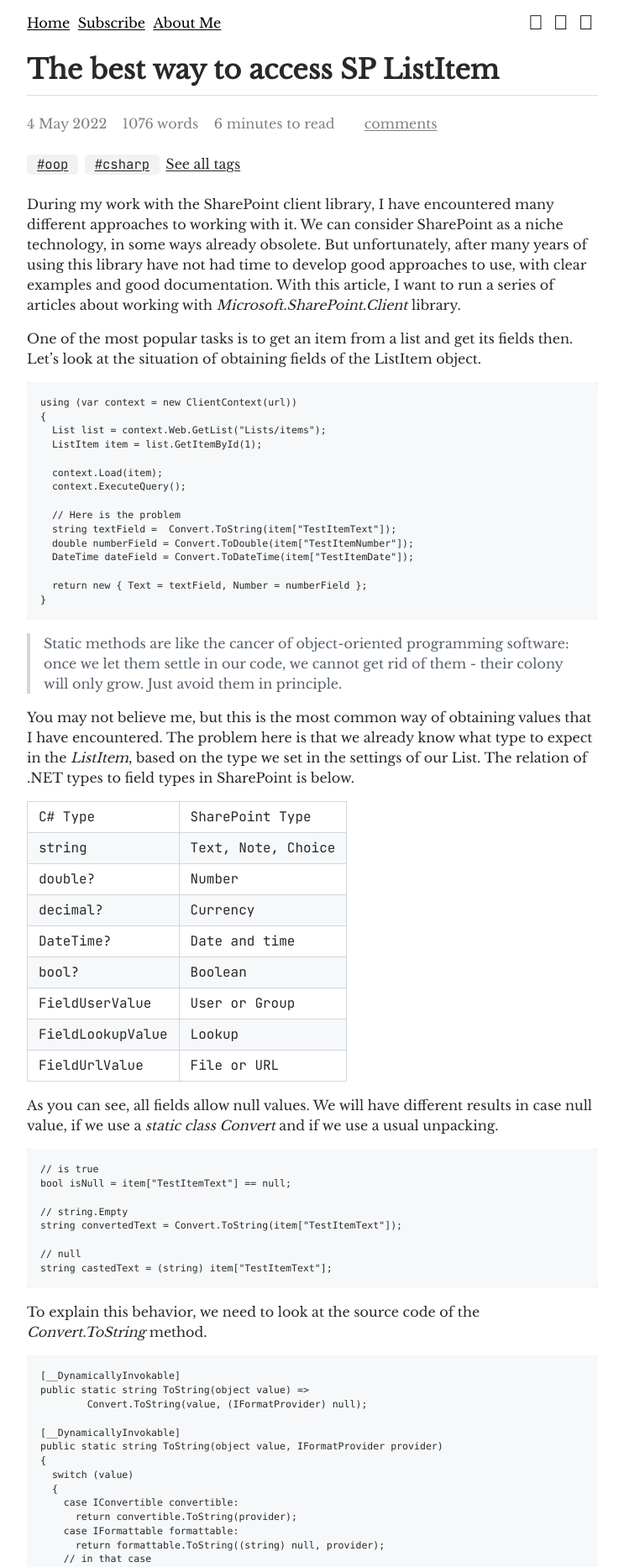
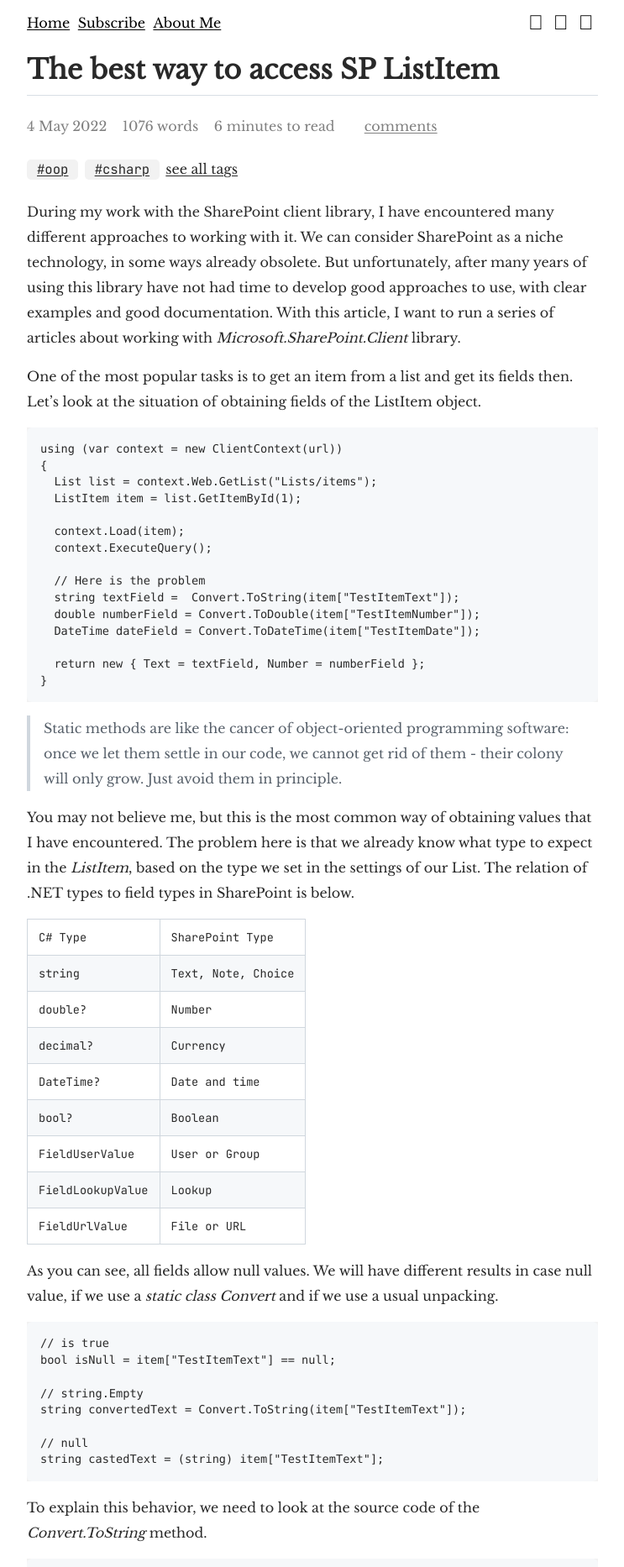
Before and after one commit to burmistrov-tech/blog, a Jekyll site: the page built from _posts/2022/may/2022-05-04-unpacking-from-listitem.md, in a window 1280 px wide. Shown: the top 1866 px of the page at 84% size, without its empty margins (268-1011 px from the left). Built offline with Jekyll 4.4.1, drawn with Linux system fonts in a browser that asks for light colours; some web fonts are replaced; comment, search, counter and statistics services are not loaded; some of the changed text lies outside the part shown.

Commit message:
fixes #12 #13 #14

```diff
--- a/_includes/post-tags.html
+++ b/_includes/post-tags.html
@@ -7,6 +7,6 @@
 
     {%- endfor -%}
 
-    <li><a href="/tags">See all tags</a></li>
+    <li><a href="/tags">see all tags</a></li>
   </ul>
 {% endif %}
--- a/_sass/_markdown.scss
+++ b/_sass/_markdown.scss
@@ -1,6 +1,7 @@
 @import url('https://fonts.googleapis.com/css?family=Libre+Baskerville:400|JetBrains+Mono:400,500|Ubuntu+Mono:400');
 $black: rgba(41, 41, 41, 1);
 $code-font: 'JetBrains Mono', 'Ubuntu Mono', monospace;
+$small: 85%;
 
 .markdown-body {
   -ms-text-size-adjust: 100%;
@@ -10,7 +11,6 @@
   background-color: #ffffff;
   font-family: $code-font;
   font-size: 16px;
-  line-height: 1.5;
   word-wrap: break-word;
 }
 
@@ -249,8 +249,7 @@
 .markdown-body pre {
   margin-top: 0;
   margin-bottom: 0;
-  font-family: ui-monospace,SFMono-Regular,SF Mono,Menlo,Consolas,Liberation Mono,monospace;
-  font-size: 12px;
+  font-family: $code-font;
   word-wrap: normal;
 }
 
@@ -446,18 +445,6 @@
   outline: none;
 }
 
-.markdown-body p,
-.markdown-body blockquote,
-.markdown-body ul,
-.markdown-body ol,
-.markdown-body dl,
-.markdown-body table,
-.markdown-body pre,
-.markdown-body details {
-  margin-top: 0;
-  margin-bottom: 16px;
-}
-
 .markdown-body blockquote>:first-child {
   margin-top: 0;
 }
@@ -572,6 +559,10 @@
 .markdown-body dl dd {
   padding: 0 16px;
   margin-bottom: 16px;
+}
+
+.markdown-body table {
+  font-size: $small;
 }
 
 .markdown-body table th {
@@ -743,7 +734,6 @@
 .markdown-body pre {
   padding: 16px;
   overflow: auto;
-  font-size: 85%;
   line-height: 1.45;
   background-color: #f6f8fa;
   border-radius: 6px;
--- a/assets/css/layout.scss
+++ b/assets/css/layout.scss
@@ -45,10 +45,19 @@
   }
 }
 
+p,
+blockquote,
+ul,
+ol,
+dl,
+table,
+pre,
+details {
+  margin-bottom: 16px;
+}
+
 p {
   font-family: $primary-font;
-  margin-top: 0;
-  margin-bottom: 10px;
 }
 
 h1,
@@ -98,18 +107,6 @@
   color: #57606a;
 }
 
-p,
-blockquote,
-ul,
-ol,
-dl,
-table,
-pre,
-details {
-  margin-top: 0;
-  margin-bottom: 16px;
-}
-
 ul,
 ol {
   list-style-type: '- ';
```
